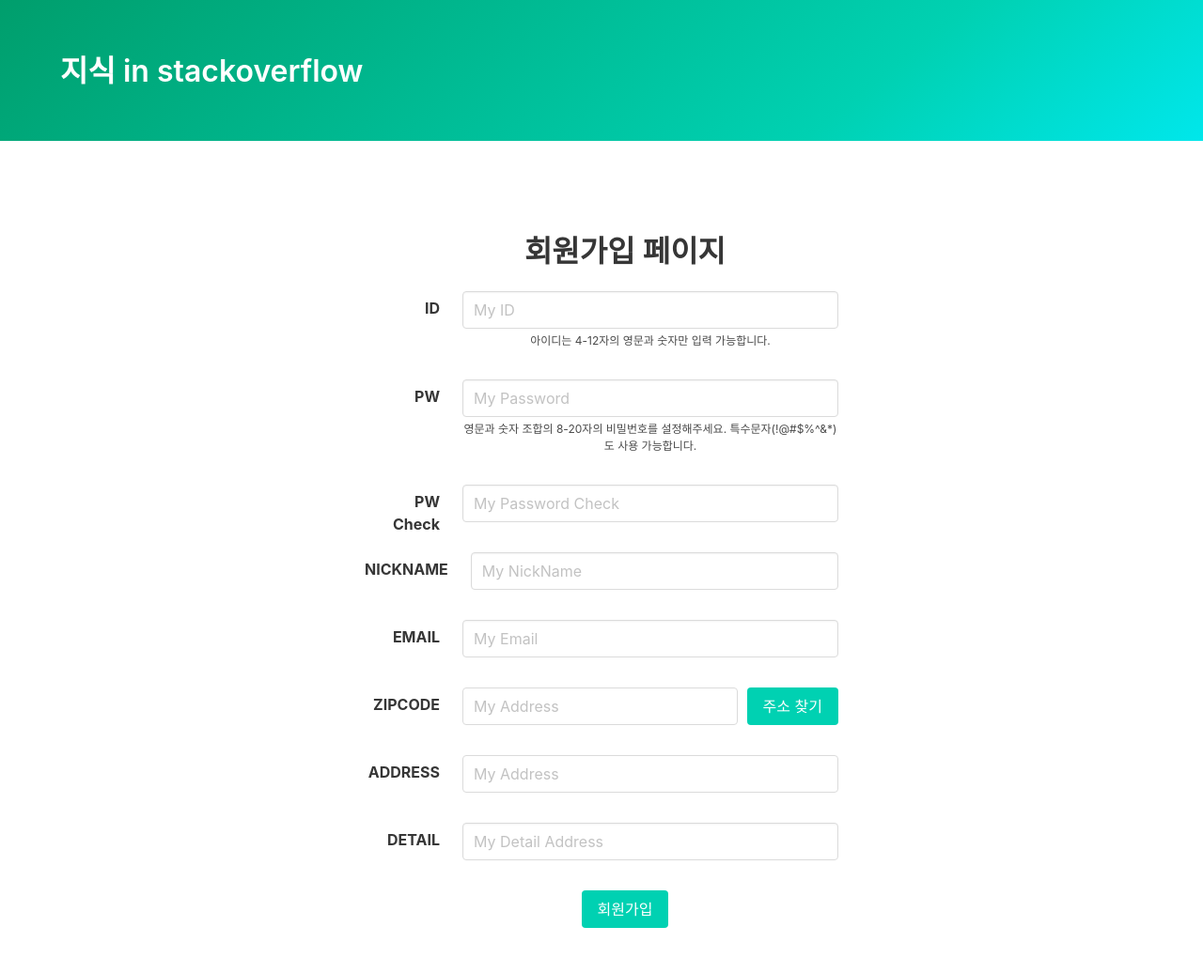
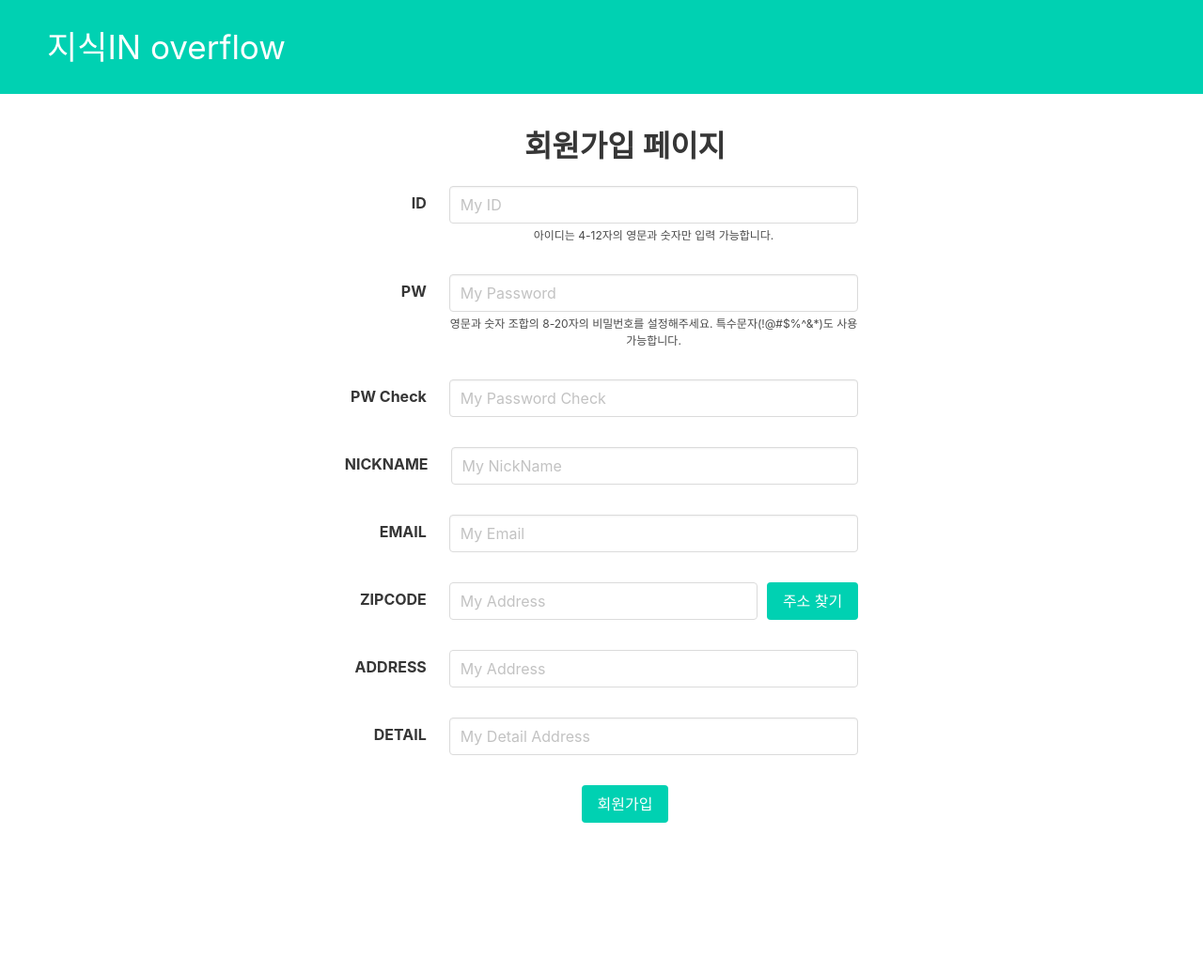
Before and after one commit to keeeeeey/hanghae_1_week, a Flask app: page /registerPage in a window 1280 px wide. Shown: the whole page at 94% size. After the commit the page ends 876 px from the top, so only its background shows below. Run offline with Flask 2, Linux system fonts and the light colour scheme; some libraries are stand-ins or nearby versions.

Commit message:
Update register.html

```diff
--- a/templates/register.html
+++ b/templates/register.html
@@ -3,7 +3,7 @@
 <head>
 
     <!-- Webpage Title -->
-    <title>Hello, world!</title>
+    <title>register</title>
 
     <!-- Required meta tags -->
     <meta charset="utf-8">
@@ -16,10 +16,43 @@
     <script src="https://cdnjs.cloudflare.com/ajax/libs/jquery-cookie/1.4.1/jquery.cookie.js"></script>
 
     <style>
-        .section {
-            width: 600px;
-            margin: 0 auto;
-            padding-top: 100px;
+
+      .header{
+         position: fixed;
+         display: flex;
+         justify-content: flex-start;
+         align-items: center;
+         padding: 0px;
+         width: 100%;
+         height: 100px;
+         text-align: center;
+         font-size: 6px;
+         color: white;
+         background-color: #00d1b2;
+      }
+
+       /* body 스타일 */
+      .body{
+          display: flex;
+          justify-content: center;
+      }
+      /* 내용부분body */
+      .wrap{
+         display:flex;
+         justify-content: center;
+         padding:20px;
+         width: 800px; /* 크기지정 */
+         height: 450px;
+         margin-top: 70px;
+      }
+
+      .title_name{
+        font-size:35px;
+        padding-left:50px;
+        color:white;
+      }
+      .hero-body{
+        padding: 0px;
       }
 
         .is-safe {
@@ -240,17 +273,14 @@
     <script src="//t1.daumcdn.net/mapjsapi/bundle/postcode/prod/postcode.v2.js"></script>
 </head>
 <body>
-<section class="hero is-primary is-bold" style="height: 150px; padding-top: 10px;">
-    <div class="hero-body">
-        <div class="container">
-            <h1 class="title">
-                지식 in stackoverflow
-            </h1>
 
+    <div class = "header">
+      <p class="title_name">지식IN overflow</p>
     </div>
-    </div>
-</section>
-<div class="section has-text-centered">
+
+    <div class = "body">
+        <div class="wrap">
+            <div class="wrapper section has-text-centered">
                 <h1 class="title" style="margin-left: 50px;">회원가입 페이지</h1>
                 <div class="container" style="width:100%">
                     <div class="field is-horizontal">
@@ -374,5 +404,7 @@
                     <button class="button is-primary" onclick="register()" style="margin-left: 50px;">회원가입</button>
                 </div>
             </div>
+        </div>
+    </div>
 </body>
 </html>
```
Lines whose indentation alone changed are shown as unchanged.
